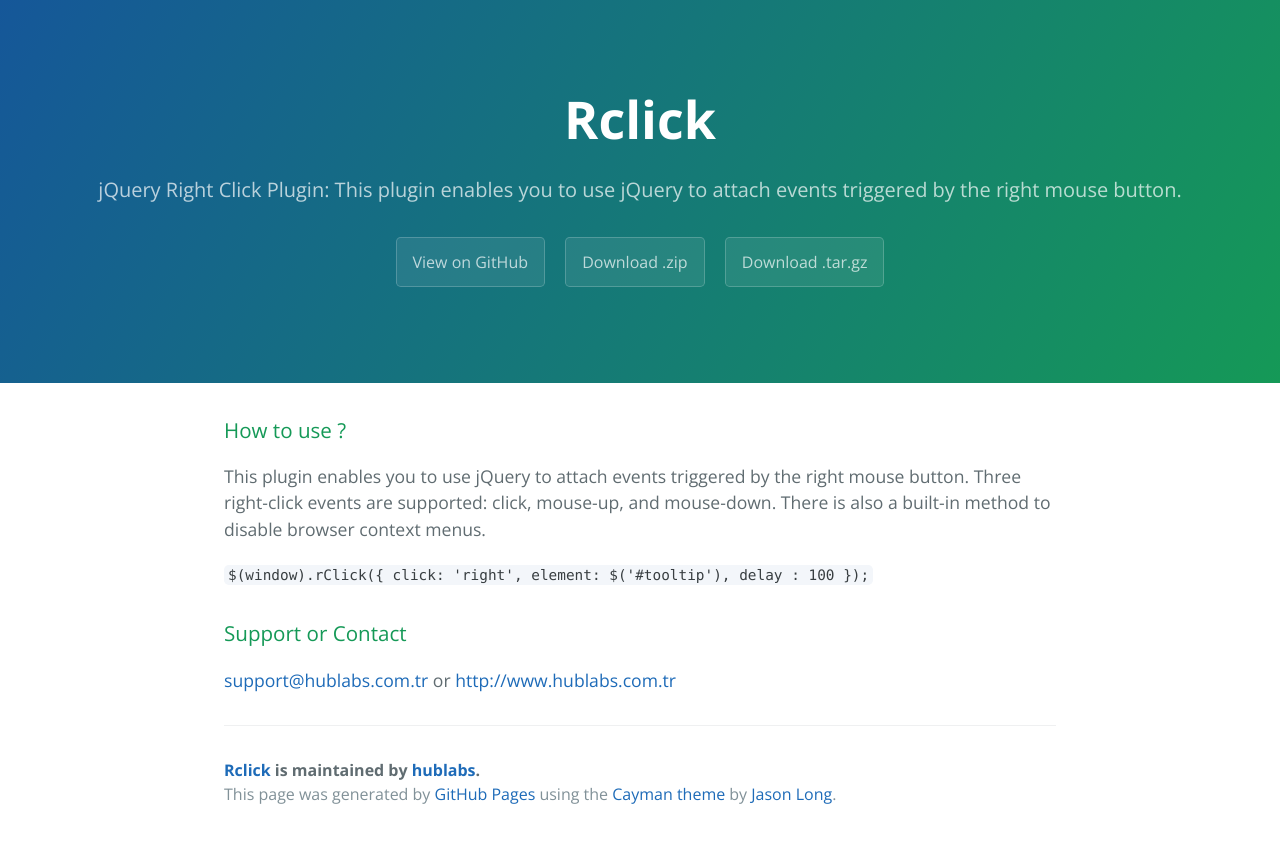
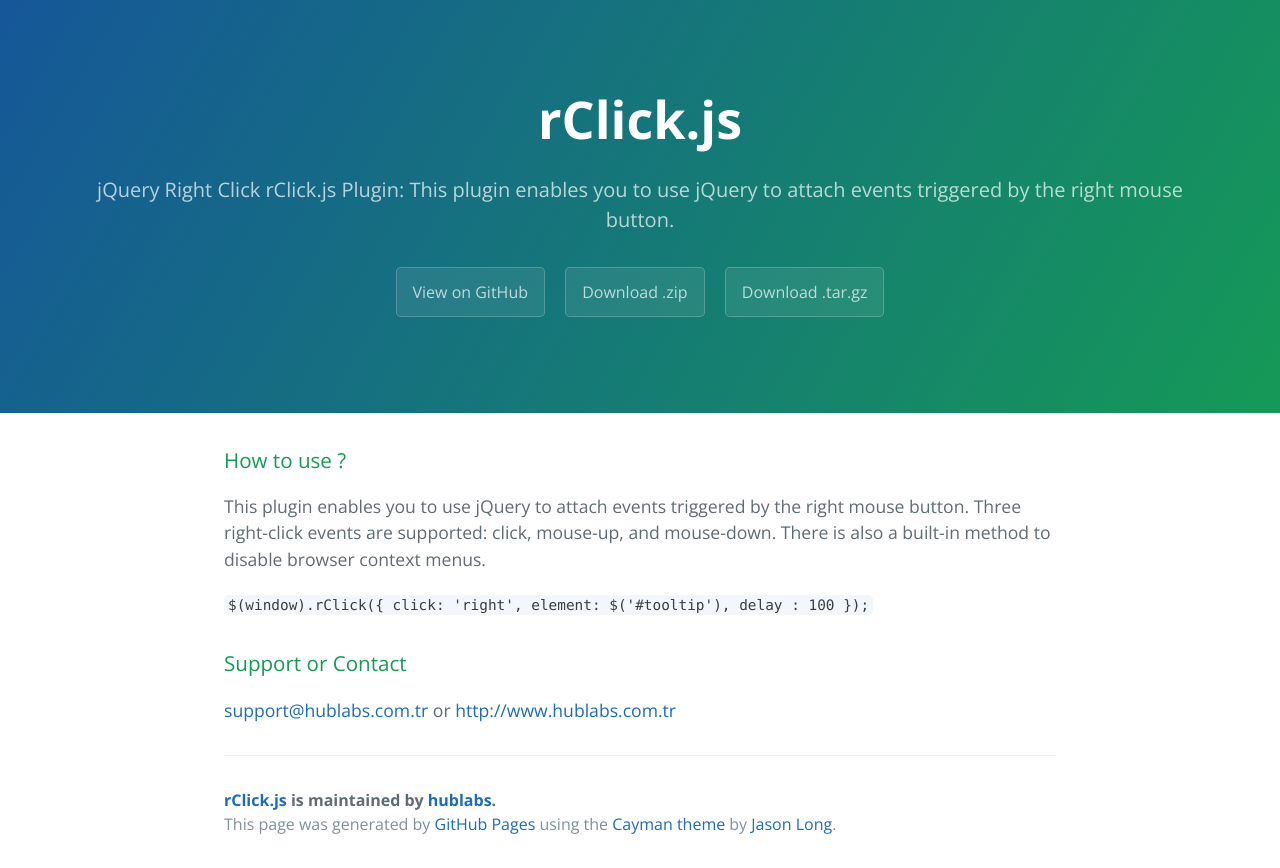
Before and after one commit to ufukOzarslan/rClick.js, a plain HTML site: page index.html in a window 1280 px wide. Before the commit the page ends 838 px from the top, so only its background shows below. Drawn offline with nearby package versions, Linux system fonts and the light colour scheme.

Commit message:
Create gh-pages branch via GitHub

```diff
--- a/index.html
+++ b/index.html
@@ -2,7 +2,7 @@
 <html lang="en-us">
   <head>
     <meta charset="UTF-8">
-    <title>Rclick by hublabs</title>
+    <title>rClick.js by hublabs</title>
     <meta name="viewport" content="width=device-width, initial-scale=1">
     <link rel="stylesheet" type="text/css" href="stylesheets/normalize.css" media="screen">
     <link href='https://fonts.googleapis.com/css?family=Open+Sans:400,700' rel='stylesheet' type='text/css'>
@@ -11,11 +11,11 @@
   </head>
   <body>
     <section class="page-header">
-      <h1 class="project-name">Rclick</h1>
-      <h2 class="project-tagline">jQuery Right Click Plugin: This plugin enables you to use jQuery to attach events triggered by the right mouse button.</h2>
-      <a href="https://github.com/hublabs/rClick" class="btn">View on GitHub</a>
-      <a href="https://github.com/hublabs/rClick/zipball/master" class="btn">Download .zip</a>
-      <a href="https://github.com/hublabs/rClick/tarball/master" class="btn">Download .tar.gz</a>
+      <h1 class="project-name">rClick.js</h1>
+      <h2 class="project-tagline">jQuery Right Click rClick.js Plugin: This plugin enables you to use jQuery to attach events triggered by the right mouse button.</h2>
+      <a href="https://github.com/hublabs/rClick.js" class="btn">View on GitHub</a>
+      <a href="https://github.com/hublabs/rClick.js/zipball/master" class="btn">Download .zip</a>
+      <a href="https://github.com/hublabs/rClick.js/tarball/master" class="btn">Download .tar.gz</a>
     </section>
 
     <section class="main-content">
@@ -38,7 +38,7 @@ $(window).rClick({
 <p><a href="mailto:support@hublabs.com.tr">support@hublabs.com.tr</a> or <a href="Hublabs%20Yaz%C4%B1l%C4%B1m%20Ofisi">http://www.hublabs.com.tr</a></p>
 
       <footer class="site-footer">
-        <span class="site-footer-owner"><a href="https://github.com/hublabs/rClick">Rclick</a> is maintained by <a href="https://github.com/hublabs">hublabs</a>.</span>
+        <span class="site-footer-owner"><a href="https://github.com/hublabs/rClick.js">rClick.js</a> is maintained by <a href="https://github.com/hublabs">hublabs</a>.</span>
 
         <span class="site-footer-credits">This page was generated by <a href="https://pages.github.com">GitHub Pages</a> using the <a href="https://github.com/jasonlong/cayman-theme">Cayman theme</a> by <a href="https://twitter.com/jasonlong">Jason Long</a>.</span>
       </footer>
--- a/params.json
+++ b/params.json
@@ -1,6 +1,6 @@
 {
-  "name": "Rclick",
-  "tagline": "jQuery Right Click Plugin: This plugin enables you to use jQuery to attach events triggered by the right mouse button.",
+  "name": "rClick.js",
+  "tagline": "jQuery Right Click rClick.js Plugin: This plugin enables you to use jQuery to attach events triggered by the right mouse button.",
   "body": "### How to use ?\r\nThis plugin enables you to use jQuery to attach events triggered by the right mouse button. Three right-click events are supported: click, mouse-up, and mouse-down. There is also a built-in method to disable browser context menus.\r\n\r\n`\r\n$(window).rClick({\r\n    click: 'right',\r\n    element: $('#tooltip'),\r\n    delay : 100\r\n});\r\n`\r\n### Support or Contact\r\n\r\nsupport@hublabs.com.tr or [http://www.hublabs.com.tr](Hublabs Yazılım Ofisi)\r\n",
   "note": "Don't delete this file! It's used internally to help with page regeneration."
 }
```
